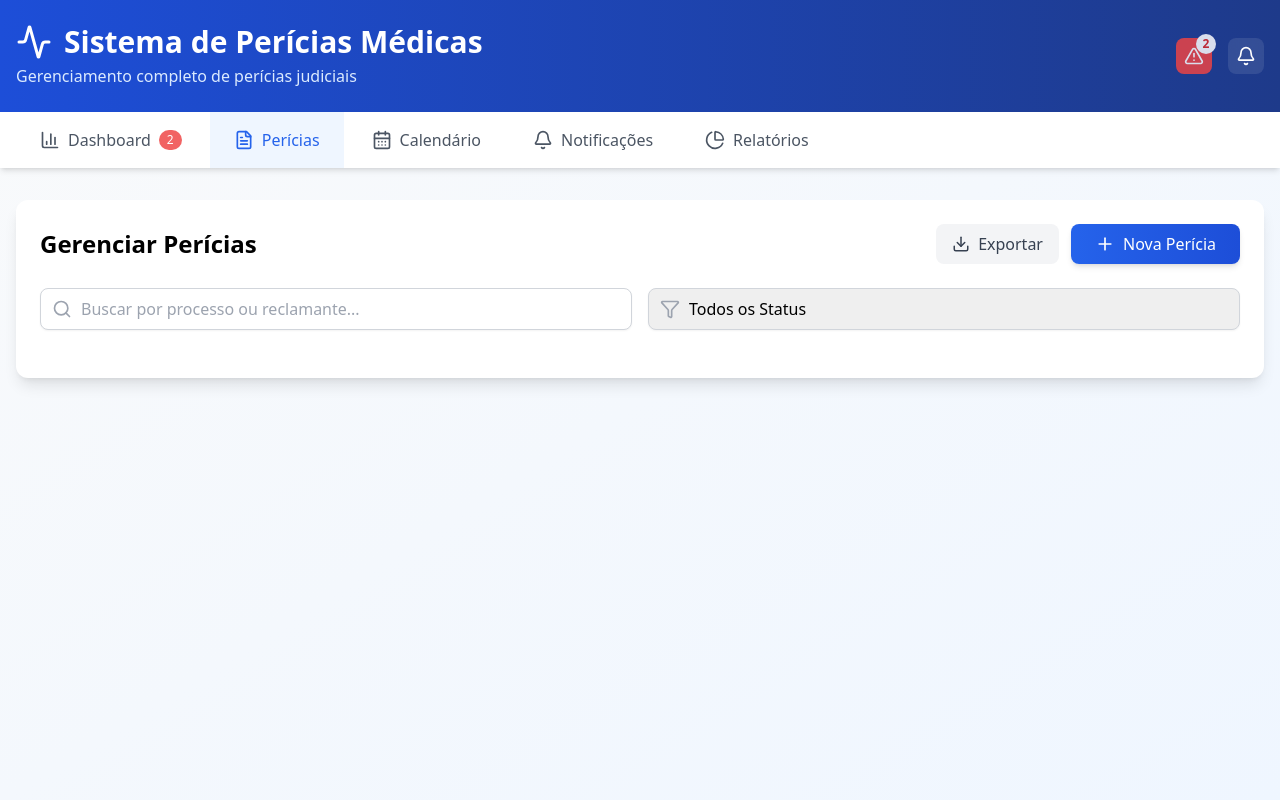
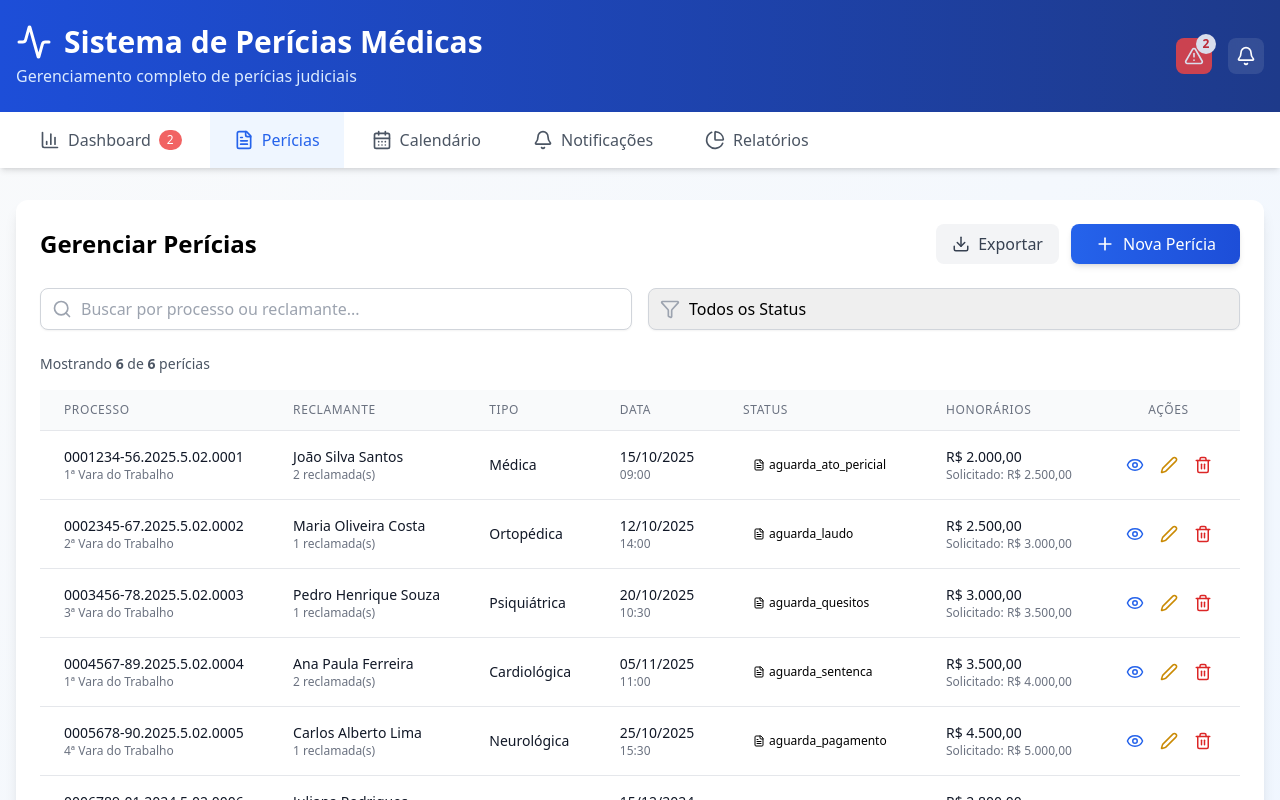
Before and after one commit to luizmasella/CM, a React (Vite) app: page / in a window 1280 px wide. Both pictures are taken after a click on the button "Perícias". Shown: the top 800 px of the page. Built offline with nearby package versions, Linux system fonts and the light colour scheme.

Commit message:
Update PericiasManager.tsx

```diff
--- a/src/components/PericiasManager.tsx
+++ b/src/components/PericiasManager.tsx
@@ -1,4 +1,5 @@
-// FILE: src/components/PericiasManager.tsx (VERSÃO FINAL COM FILTROS)
+// FILE: src/components/PericiasManager.tsx
+// VERSÃO COMPLETA COM TABELA E TODAS AS FUNCIONALIDADES
 
 import React from "react";
 import {
@@ -6,24 +7,20 @@ import {
   Download,
   Edit2,
   Trash2,
-  AlertCircle,
+  Eye,
+  FileText,
   Search,
   Filter,
 } from "lucide-react";
 import { usePericias } from "../context/PericiasContext";
 
 interface PericiasManagerProps {
-  // ... (outras props continuam as mesmas)
   handleShowNewForm: () => void;
   handleEdit: (pericia: any) => void;
-
-  // NOVAS PROPS PARA OS FILTROS
   searchTerm: string;
   setSearchTerm: (value: string) => void;
   filterStatus: string;
   setFilterStatus: (value: string) => void;
-
-  // Dados que ainda vem do App
   filteredPericias: any[];
   pericias: any[];
   statusConfig: any;
@@ -48,6 +45,11 @@ export default function PericiasManager({
 }: PericiasManagerProps) {
   const { deletePericia } = usePericias();
 
+  // Função para formatar data
+  const formatDate = (dateString: string) => {
+    return new Date(dateString).toLocaleDateString("pt-BR");
+  };
+
   return (
     <div className="bg-white rounded-xl shadow-lg p-6">
       <div className="flex flex-col md:flex-row justify-between items-start md:items-center gap-4 mb-6">
@@ -68,7 +70,7 @@ export default function PericiasManager({
         </div>
       </div>
 
-      {/* AQUI ESTÃO OS NOVOS CAMPOS DE FILTRO */}
+      {/* FILTROS */}
       <div className="grid grid-cols-1 md:grid-cols-2 gap-4 mb-6">
         <div className="relative">
           <Search
@@ -105,10 +107,206 @@ export default function PericiasManager({
         </div>
       </div>
 
+      {/* CONTADOR DE RESULTADOS */}
+      <div className="mb-4 text-sm text-gray-600">
+        Mostrando <span className="font-semibold">{filteredPericias.length}</span> de{" "}
+        <span className="font-semibold">{pericias.length}</span> perícias
+      </div>
+
+      {/* TABELA */}
       <div className="overflow-x-auto">
-        {/* ... (O resto do componente com a tabela continua exatamente o mesmo) ... */}
-        {/* ... */}
+        <table className="min-w-full divide-y divide-gray-200">
+          <thead className="bg-gray-50">
+            <tr>
+              <th className="px-6 py-3 text-left text-xs font-medium text-gray-500 uppercase tracking-wider">
+                Processo
+              </th>
+              <th className="px-6 py-3 text-left text-xs font-medium text-gray-500 uppercase tracking-wider">
+                Reclamante
+              </th>
+              <th className="px-6 py-3 text-left text-xs font-medium text-gray-500 uppercase tracking-wider">
+                Tipo
+              </th>
+              <th className="px-6 py-3 text-left text-xs font-medium text-gray-500 uppercase tracking-wider">
+                Data
+              </th>
+              <th className="px-6 py-3 text-left text-xs font-medium text-gray-500 uppercase tracking-wider">
+                Status
+              </th>
+              <th className="px-6 py-3 text-left text-xs font-medium text-gray-500 uppercase tracking-wider">
+                Honorários
+              </th>
+              <th className="px-6 py-3 text-center text-xs font-medium text-gray-500 uppercase tracking-wider">
+                Ações
+              </th>
+            </tr>
+          </thead>
+          <tbody className="bg-white divide-y divide-gray-200">
+            {filteredPericias.length === 0 ? (
+              <tr>
+                <td
+                  colSpan={7}
+                  className="px-6 py-12 text-center text-gray-500"
+                >
+                  <div className="flex flex-col items-center gap-2">
+                    <FileText size={48} className="text-gray-300" />
+                    <p className="text-lg font-medium">Nenhuma perícia encontrada</p>
+                    <p className="text-sm">
+                      {searchTerm || filterStatus !== "todos"
+                        ? "Tente ajustar os filtros de busca"
+                        : "Clique em 'Nova Perícia' para começar"}
+                    </p>
+                  </div>
+                </td>
+              </tr>
+            ) : (
+              filteredPericias.map((pericia) => {
+                const status = statusConfig[pericia.status] || {};
+                const StatusIcon = status.icon || FileText;
+
+                return (
+                  <tr
+                    key={pericia.id}
+                    className="hover:bg-gray-50 transition-colors cursor-pointer"
+                    onClick={() => openProcessPage(pericia)}
+                  >
+                    <td className="px-6 py-4 whitespace-nowrap">
+                      <div className="text-sm font-medium text-gray-900">
+                        {pericia.numeroProcesso}
+                      </div>
+                      <div className="text-xs text-gray-500">{pericia.vara}</div>
+                    </td>
+                    <td className="px-6 py-4">
+                      <div className="text-sm text-gray-900">
+                        {pericia.reclamante}
+                      </div>
+                      <div className="text-xs text-gray-500">
+                        {pericia.reclamadas.length} reclamada(s)
+                      </div>
+                    </td>
+                    <td className="px-6 py-4 whitespace-nowrap">
+                      <div className="text-sm text-gray-900">{pericia.tipo}</div>
+                    </td>
+                    <td className="px-6 py-4 whitespace-nowrap">
+                      <div className="text-sm text-gray-900">
+                        {formatDate(pericia.data)}
+                      </div>
+                      <div className="text-xs text-gray-500">{pericia.hora}</div>
+                    </td>
+                    <td className="px-6 py-4 whitespace-nowrap">
+                      <span
+                        className={`inline-flex items-center px-2.5 py-0.5 rounded-full text-xs font-medium ${status.color}`}
+                      >
+                        {StatusIcon && <StatusIcon size={12} className="mr-1" />}
+                        {status.label || pericia.status}
+                      </span>
+                    </td>
+                    <td className="px-6 py-4 whitespace-nowrap">
+                      <div className="text-sm text-gray-900">
+                        R${" "}
+                        {pericia.honorariosDeferidos.toLocaleString("pt-BR", {
+                          minimumFractionDigits: 2,
+                        })}
+                      </div>
+                      <div className="text-xs text-gray-500">
+                        Solicitado: R${" "}
+                        {pericia.honorariosSolicitados.toLocaleString("pt-BR", {
+                          minimumFractionDigits: 2,
+                        })}
+                      </div>
+                    </td>
+                    <td className="px-6 py-4 whitespace-nowrap text-center">
+                      <div className="flex items-center justify-center gap-2">
+                        <button
+                          onClick={(e) => {
+                            e.stopPropagation();
+                            handleViewDetails(pericia);
+                          }}
+                          className="text-blue-600 hover:text-blue-800 p-1 rounded hover:bg-blue-50 transition-colors"
+                          title="Ver detalhes"
+                        >
+                          <Eye size={18} />
+                        </button>
+                        <button
+                          onClick={(e) => {
+                            e.stopPropagation();
+                            handleEdit(pericia);
+                          }}
+                          className="text-yellow-600 hover:text-yellow-800 p-1 rounded hover:bg-yellow-50 transition-colors"
+                          title="Editar"
+                        >
+                          <Edit2 size={18} />
+                        </button>
+                        <button
+                          onClick={(e) => {
+                            e.stopPropagation();
+                            deletePericia(pericia.id);
+                          }}
+                          className="text-red-600 hover:text-red-800 p-1 rounded hover:bg-red-50 transition-colors"
+                          title="Excluir"
+                        >
+                          <Trash2 size={18} />
+                        </button>
+                      </div>
+                    </td>
+                  </tr>
+                );
+              })
+            )}
+          </tbody>
+        </table>
       </div>
+
+      {/* RODAPÉ COM RESUMO */}
+      {filteredPericias.length > 0 && (
+        <div className="mt-6 pt-4 border-t border-gray-200">
+          <div className="grid grid-cols-2 md:grid-cols-4 gap-4 text-sm">
+            <div className="bg-blue-50 p-3 rounded-lg">
+              <p className="text-gray-600 text-xs">Total de Perícias</p>
+              <p className="text-lg font-bold text-blue-700">
+                {filteredPericias.length}
+              </p>
+            </div>
+            <div className="bg-green-50 p-3 rounded-lg">
+              <p className="text-gray-600 text-xs">Hon. Deferidos</p>
+              <p className="text-lg font-bold text-green-700">
+                R${" "}
+                {filteredPericias
+                  .reduce((sum, p) => sum + p.honorariosDeferidos, 0)
+                  .toLocaleString("pt-BR", { minimumFractionDigits: 2 })}
+              </p>
+            </div>
+            <div className="bg-yellow-50 p-3 rounded-lg">
+              <p className="text-gray-600 text-xs">Hon. Solicitados</p>
+              <p className="text-lg font-bold text-yellow-700">
+                R${" "}
+                {filteredPericias
+                  .reduce((sum, p) => sum + p.honorariosSolicitados, 0)
+                  .toLocaleString("pt-BR", { minimumFractionDigits: 2 })}
+              </p>
+            </div>
+            <div className="bg-purple-50 p-3 rounded-lg">
+              <p className="text-gray-600 text-xs">Taxa de Deferimento</p>
+              <p className="text-lg font-bold text-purple-700">
+                {filteredPericias.length > 0
+                  ? (
+                      (filteredPericias.reduce(
+                        (sum, p) => sum + p.honorariosDeferidos,
+                        0
+                      ) /
+                        filteredPericias.reduce(
+                          (sum, p) => sum + p.honorariosSolicitados,
+                          0
+                        )) *
+                      100
+                    ).toFixed(1)
+                  : 0}
+                %
+              </p>
+            </div>
+          </div>
+        </div>
+      )}
     </div>
   );
 }
```
